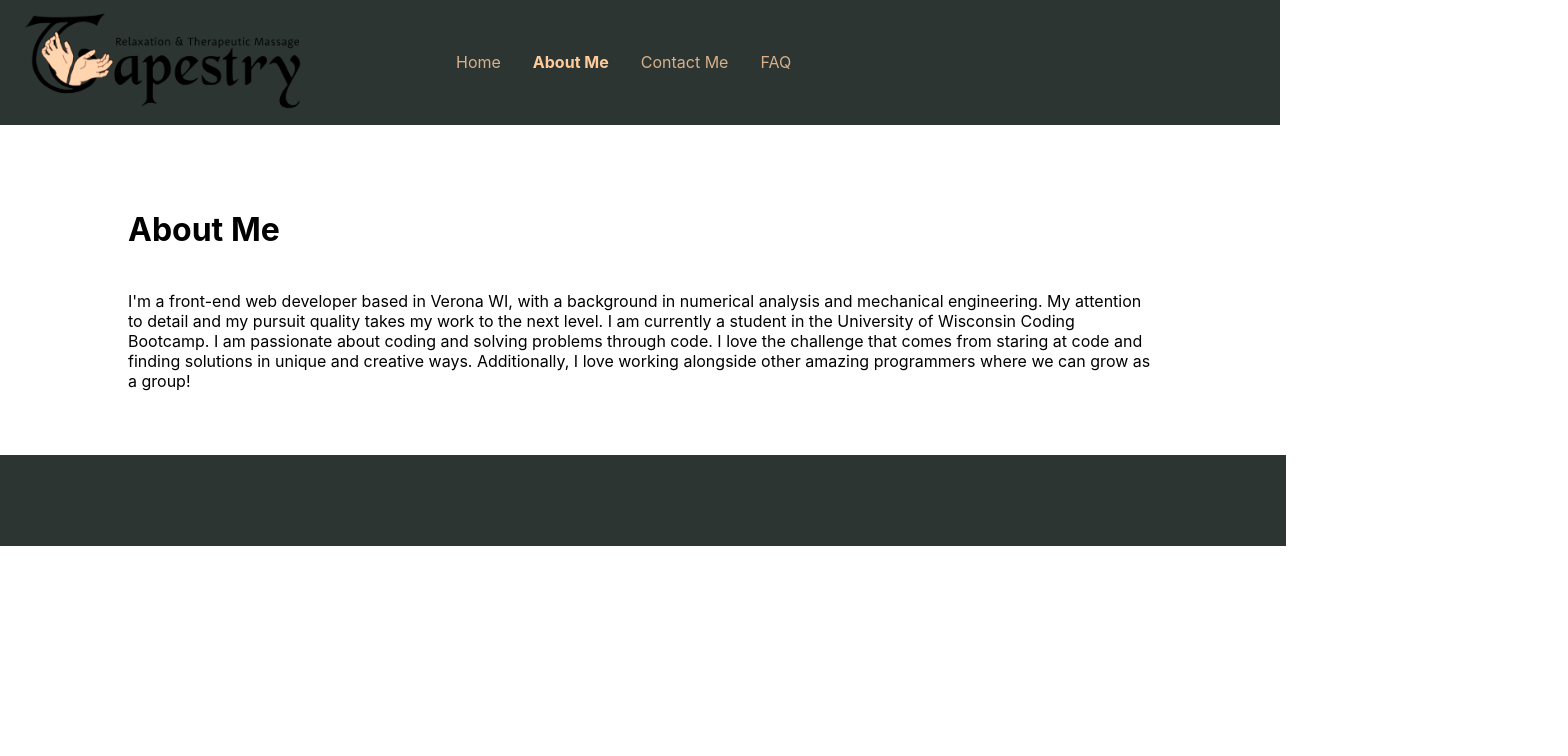
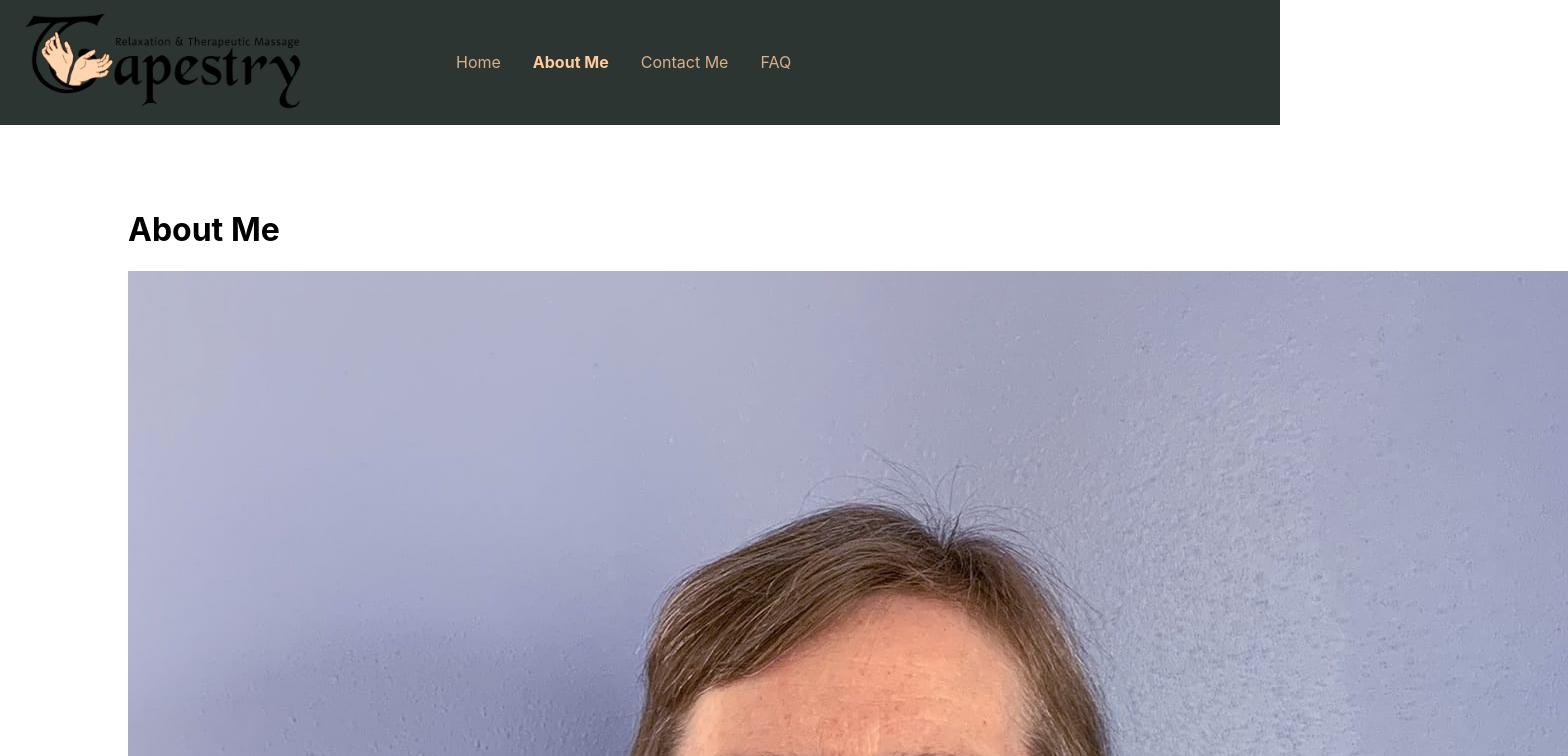
Before and after one commit to Solomon-Coding/massageTapistry, a React (Create React App) app: page /about in a window 1280 px wide. Shown: the top 756 px of the page, 1568 px wide, since content can reach past the window. Built offline with nearby package versions, Linux system fonts and the light colour scheme.

Commit message:
Added picture and cleaned up the page

```diff
--- a/src/components/pages/About/index.js
+++ b/src/components/pages/About/index.js
@@ -1,6 +1,5 @@
 import React from "react";
-// import Picture from "../../../SDV_Picture.jpg";
-// import {Img} from "./AboutElements";
+import Judy from "../../../images/judyProfile.jpg";
 
 const About = () => {
 return (
@@ -8,7 +7,7 @@ return (
 
         <div>
             <h1>About Me</h1>
-            {/* <Img src={Picture} alt="Solomon Vana"></Img> */}
+            <img src={Judy} alt="Judy Vana"></img>
         </div>
         <br/>
         <p>I'm a front-end web developer based in Verona WI, with a background in numerical analysis and
```
Also changed, not shown: src/images/judyProfile.jpg (added).
